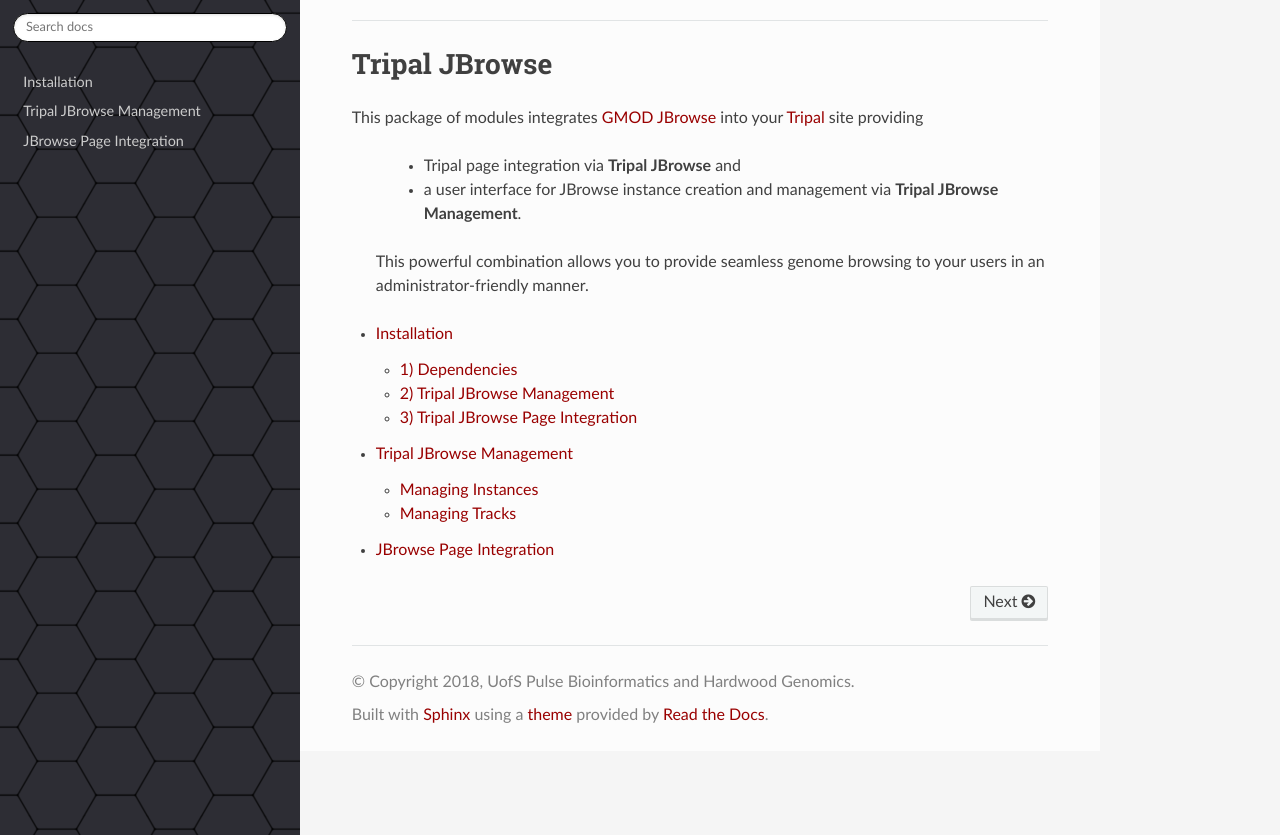
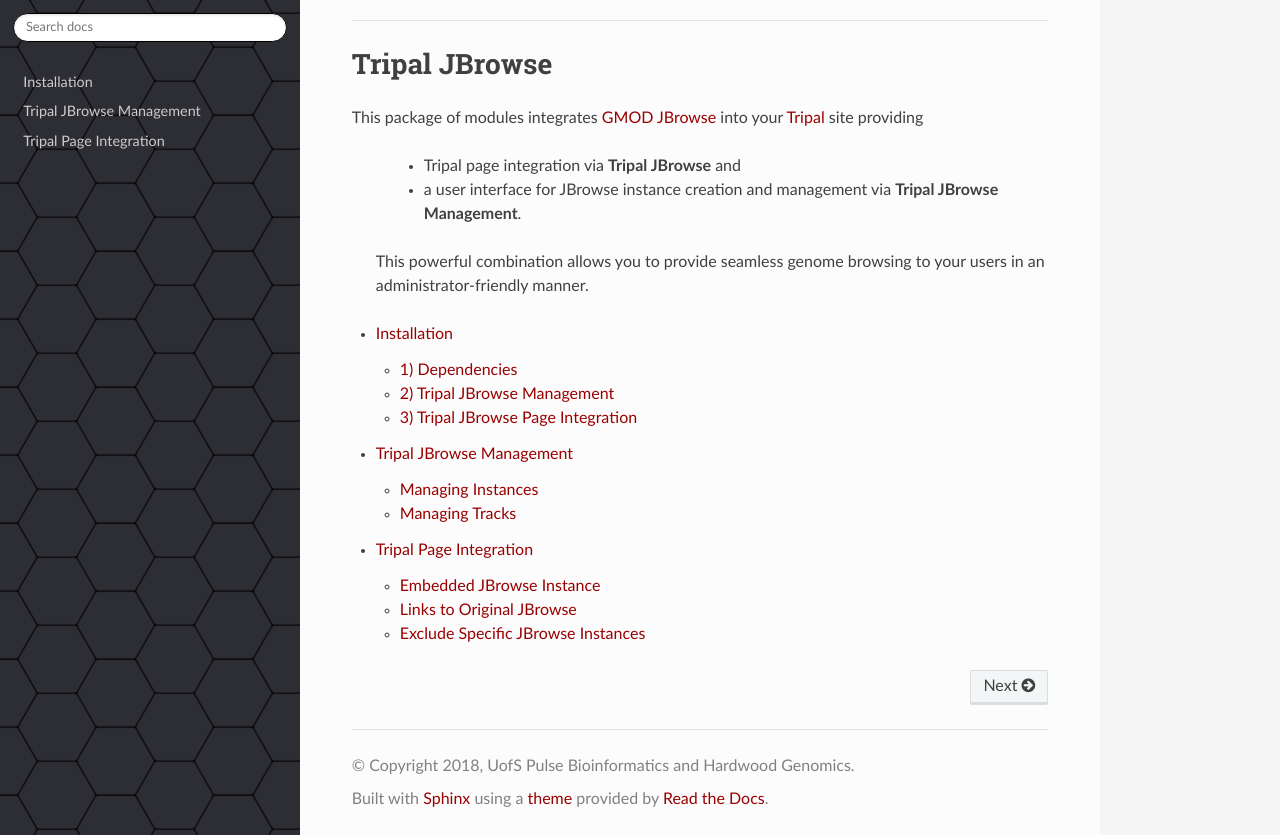
Before and after one commit to tripal/tripal_jbrowse, a Sphinx documentation site: the page built from docs/index.rst, in a window 1280 px wide and 1175 px high. Shown: the part 340-1175 px from the top of the window. Built offline with Sphinx 7.4.7 and the Read the Docs theme 2.0.0, drawn with Linux system fonts in a browser that asks for light colours; some of the changed lines change nothing that is shown.

Commit message:
Update documentation to match new functionality.

```diff
--- a/docs/guide/instance_page.rst
+++ b/docs/guide/instance_page.rst
@@ -1,38 +1,33 @@
-JBrowse Page Integration
+Tripal Page Integration
 ========================
 
-This guide will show you **how to create a page within your Tripal site for an existing JBrowse instance**. This ensures a *consistent user experience* by making the menu system of the Tripal site available to the user while browsing. If the user needs more space they can choose the *FullScreen option* to remove the menus.
+Embedded JBrowse Instance
+---------------------------
+
+This guide will show you **how to embed a JBrowse instance within your Tripal site for an existing JBrowse instance**. This ensures a *consistent user experience* by making the menu system of the Tripal site available to the user while browsing. If the user needs more space they can choose the *FullScreen option* to remove the menus.
 
 .. warning::
 
-   This requires you already have a JBrowse instance. Both local (hosted on the same machine as your Tripal site) or external JBrowse instances are supported.
+   This requires you already have a JBrowse instance created through the Tripal JBrowse Management sub-module. For information on how to do this, see the associated Tripal JBrowse Management documentation.
 
-.. note::
+This is the default functionality of the "Tripal-JBrowse Page Integration" module. If you have already created your JBrowse instances using the "Tripal Jbrowse Management" module then enabling this module automatically creates pages and menu items for those instances!
 
-   The Tripal JBrowse Management sub-module provides a user interface to ease setup of multiple JBrowse instances. It is a great option but is not required.
+.. image:: ../assets/instancepage.embeddedjbrowse.png
 
-You create a JBrowse Instance page by navigating to **Content > Add Content > JBrowse Instance** on the Administration Toolbar. Then just fill out the form and click save!
+Links to Original JBrowse
+---------------------------
 
-.. image:: ../assets/instancepage.1.addcontent.png
+This guide will show you how to ensure the links created by this module direct users to the original JBrowse rather than to an embedded JBrowse page. This may be preferable if your theme does not provide much space to content thus causing the embedded JBrowse to be too small.
 
-.. image:: ../assets/instancepage.2.addinstance.png
+By installing the "Tripal-JBrowse Page Integration" module you will already have embedded JBrowse pages for all Tripal JBrowse instances created by the "Tripal JBrowse Management" module. To switch these links and pages to redirect to the original full-screen JBrowse, go to Administration Toolbar > Tripal > Extensions > Tripal JBrowse Management > Page Integration. **Here you simply need to uncheck the "Embed JBrowse in your site" checkbox and click "Save Settings"**
 
-The **title** will become the title of the page and the **description** will be shown above the JBrowse instances. The description is a good place to add any warnings or instructions.
+.. image:: ../assets/instancepage.linkoriginal.png
 
-.. image:: ../assets/instancepage.3.createtop.png
+Now, all links in the ``yourdrupalsite.com/jbrowse`` listing and menu items will point the original, full screen JBrowse!
 
-The **Existing JBrowse URL** is the URL to the JBrowse instance you want to embed. You should be able to put this URL into your browser and access the JBrowse instance directly, even in the case of local instances.
+Exclude Specific JBrowse Instances
+-----------------------------------
 
-The **Start Locations** allows you to specify where you want the JBrowse to navigate to for first time users. Keep in mind that JBrowse caches user location and thus all subsequent times a user accesses the instance it will start at their last browsed location.
+Sometimes you may want to manage a JBrowse Instance using "Tripal JBrowse Management" but not display it to users through "Tripal-JBrowse Page Integration". For example, if you have just begun development and are not ready to release it. To do this, go to Administration Toolbar > Tripal > Extensions > Tripal JBrowse Management > Page Integration. Check the checkbox beside the instance you would like to exclude from menu items, lists and pages and click "Save Settings".
 
-.. image:: ../assets/instancepage.4.createbottom.png
-
-The **Tracks** allows you to set which tracks you want shown by default. You should enter the machine name of the tracks here with multiple tracks separated by comma's.
-
-.. note::
-
-    Depending on how your Drupal site is configured, you may be presented with a **Preview** button instead of a **Save** button. In this case, simply click Preview and then on the next page, click Save.
-
-    The preview for the JBrowse may not load properly. Do not be concerned as this is not an indication that you have incorrectly configured the page.
-
-    To disable the preview button, navigate to Structure > Content Types > JBrowse Instance > edit and set the "Submission for settings" > "Preview before submitting" to "Disabled".
+.. image:: ../assets/instancepage.excludesetting.png
```
Also changed, not shown: docs/assets/instancepage.1.addcontent.png (deleted), docs/assets/instancepage.2.addinstance.png (deleted), docs/assets/instancepage.3.createtop.png (deleted), docs/assets/instancepage.4.createbottom.png (deleted), docs/assets/instancepage.embeddedjbrowse.png (added), docs/assets/instancepage.excludesetting.png (added), docs/assets/instancepage.linkoriginal.png (added).
